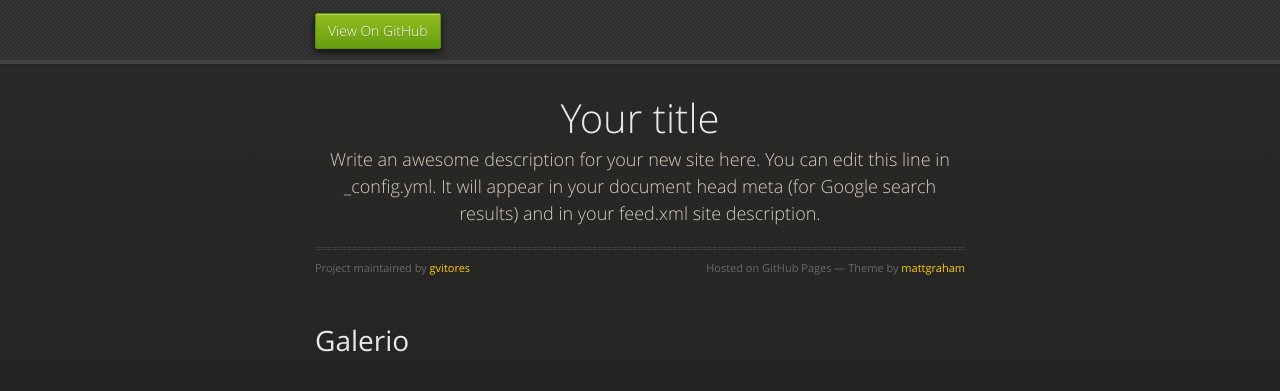
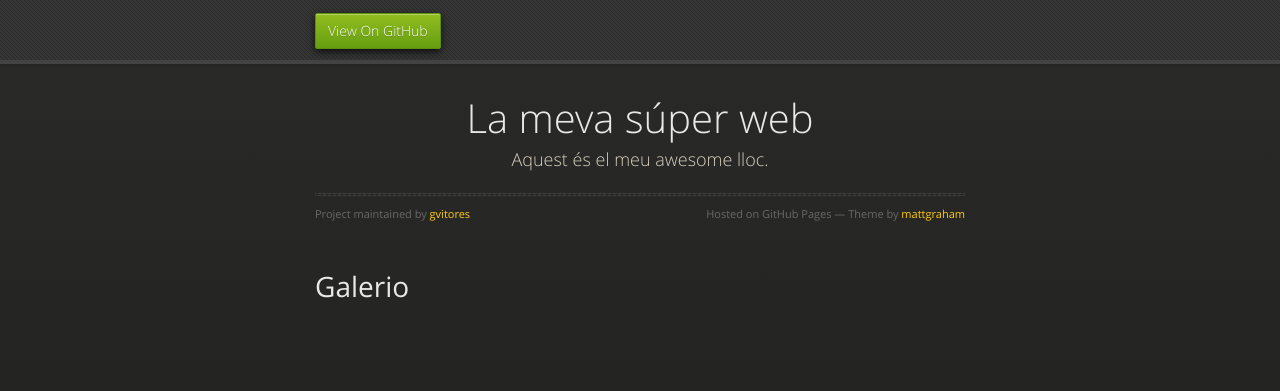
Before and after one commit to gvitores/w, a Jekyll site: the page built from galeria.markdown, in a window 1280 px wide. Shown: the top 391 px of the page. Built offline with Jekyll 4.4.1, drawn with Linux system fonts in a browser that asks for light colours.

Commit message:
Update _config.yml

```diff
--- a/_config.yml
+++ b/_config.yml
@@ -18,12 +18,10 @@
 # You can create any custom variable you would like, and they will be accessible
 # in the templates via {{ site.myvariable }}.
 
-title: Your title
+title: La meva súper web
 email: your-email@example.com
 description: >- # this means to ignore newlines until "baseurl:"
-  Write an awesome description for your new site here. You can edit this
-  line in _config.yml. It will appear in your document head meta (for
-  Google search results) and in your feed.xml site description.
+  Aquest és el meu awesome lloc.
 baseurl: w # the subpath of your site, e.g. /blog
 url: "" # the base hostname & protocol for your site, e.g. http://example.com
 twitter_username: jekyllrb
```
